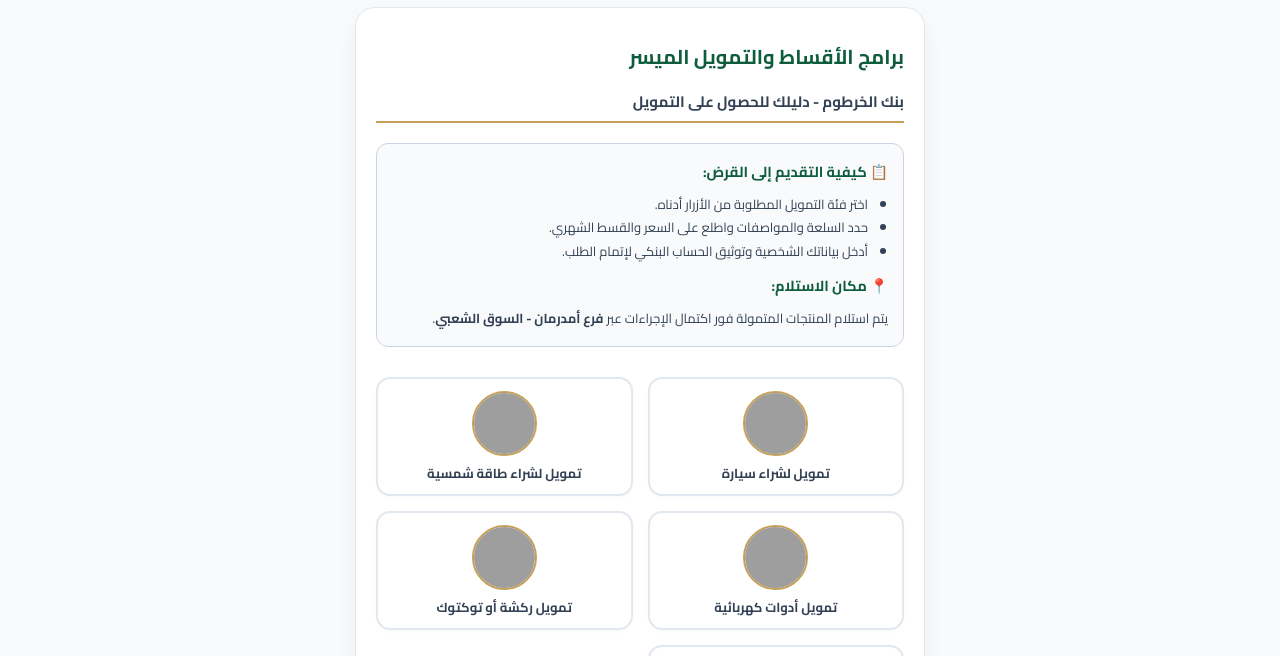
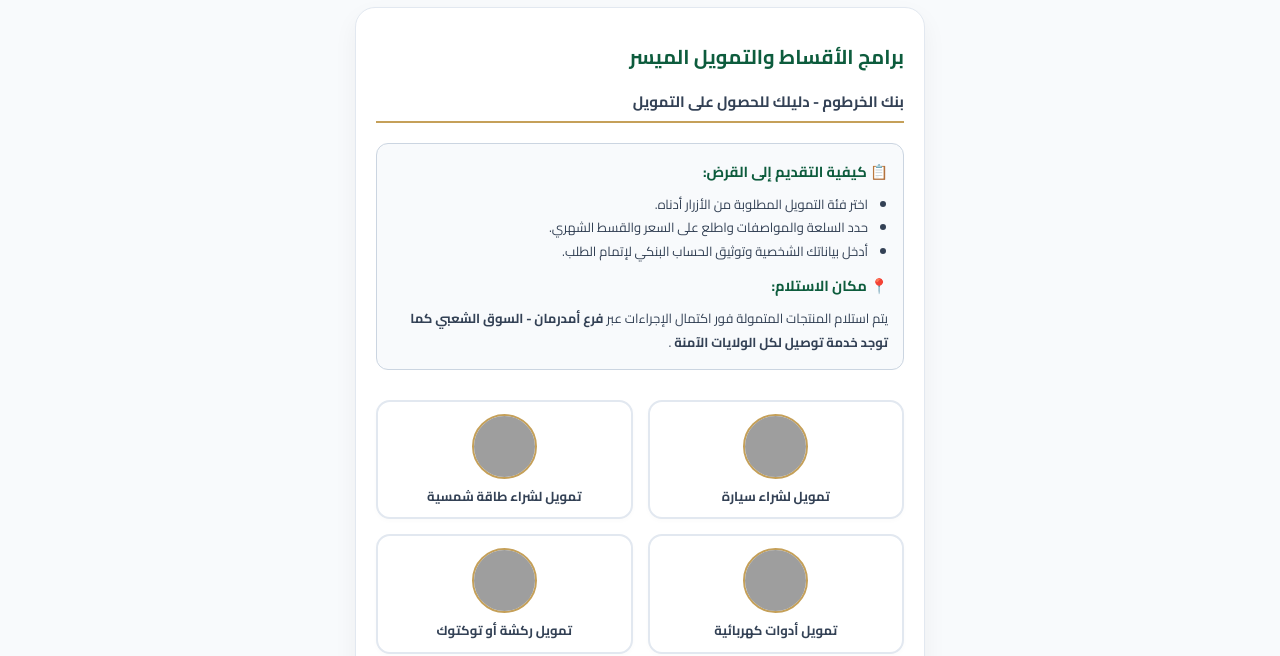
Before and after one commit to Hypesd/Get-a-loan-Khartoum, a plain HTML site: page index.html in a window 1280 px wide. Shown: the part 144-800 px from the top of the page. Drawn offline with Linux system fonts and the light colour scheme; grey boxes are pictures that could not be loaded.

Commit message:
index.html

```diff
--- a/index.html
+++ b/index.html
@@ -303,7 +303,7 @@
                 </ul>
 
                 <h4>📍 مكان الاستلام:</h4>
-                <p>يتم استلام المنتجات المتمولة فور اكتمال الإجراءات عبر <strong>فرع أمدرمان - السوق الشعبي</strong>.</p>
+                <p>يتم استلام المنتجات المتمولة فور اكتمال الإجراءات عبر <strong>فرع أمدرمان - السوق الشعبي كما توجد خدمة توصيل لكل الولايات الآمنة  </strong>.</p>
             </div>
 
             <div class="categories-grid">
@@ -1023,4 +1023,4 @@
         }
     </script>
 </body>
-</html>
+                    </html>
```
